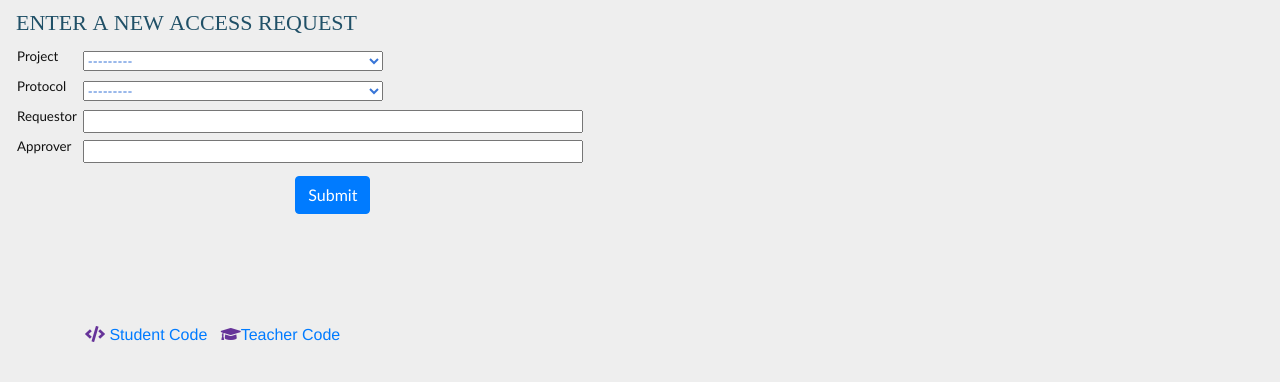
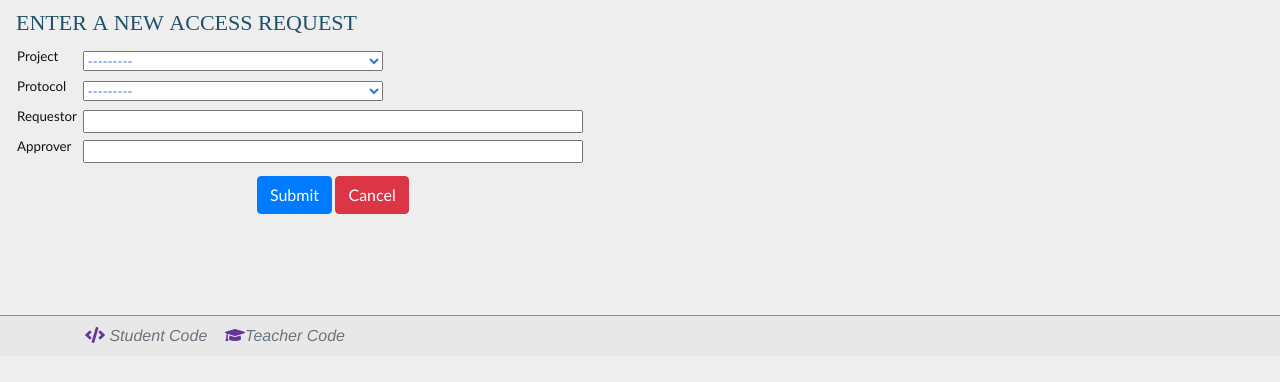
Before and after one commit to hopkinss/access_request_tracker, a Django app: page /add/ in a window 1280 px wide. Shown: the part 96-478 px from the top of the page. Run offline with Django 3.2, Linux system fonts and the light colour scheme; data comes from the database, SQL or seed files in the repository; some libraries are stand-ins or nearby versions.

Commit message:
Added cancel buttons

```diff
--- a/templates/base.html
+++ b/templates/base.html
@@ -33,15 +33,17 @@
       {% endblock %}
       </div>
     </div>
-  <footer style="margin-top:100px;" >
-    <div class= "navbar navbar-inverse navbar-static-bottom" role="navigation">
+  <footer style="margin-top:100px;border-top:1px solid #8d8d8d;background-color:#e8e8e8 ;" >
+    <div class= "navbar navbar-inverse navbar-static-bottom text-muted" role="navigation">
 {#    <div class="navbar-text pull-left">#}
 {#    </div>#}
         <!--Below is the copyright information for the site. You can fill in your own here.-->
         <div class="container text-center">
-            <div>
-            <a href="https://github.com/hopkinss/access_request_tracker"><i style="color:rebeccapurple;" class="fa fa-code"></i>&nbsp;Student Code</a>
-            <a href="https://github.com/UWPCEWebPython/django-blog-2">&nbsp;&nbsp;<i  style="color:rebeccapurple;" class="fa fa-graduation-cap"></i>Teacher Code&nbsp;</a>
+            <div class="text-muted">
+                <a href="https://github.com/hopkinss/access_request_tracker">
+                    <i style="color:rebeccapurple;" class="fa fa-code"></i><i class="text-muted">&nbsp;Student Code</i></a>
+                <a href="https://github.com/UWPCEWebPython/django-blog-2">&nbsp;&nbsp;
+                    <i style="color:rebeccapurple;" class="fa fa-graduation-cap"></i><i class="text-muted">Teacher Code&nbsp;</i></a>
             </div>
         </div>
     </div>
--- a/trackapp/templates/adduser.html
+++ b/trackapp/templates/adduser.html
@@ -42,6 +42,7 @@
                         </td>
                         <td align="center" style="padding-top: 10px;">
                             <button type="submit" class="btn btn-primary">Submit</button>
+                            <a class="btn btn-danger" href="{% url 'entry_list' %}">Cancel</a>
                         </td>
                         <td id="t1">
 
--- a/trackapp/templates/details.html
+++ b/trackapp/templates/details.html
@@ -44,6 +44,7 @@
                         </td>
                         <td align="center" style="padding-top: 10px;">
                             <button type="submit" class="btn btn-primary">Submit</button>
+                            <a class="btn btn-danger" href="{% url 'entry_list' %}">Cancel</a>
                         </td>
                     </tr>
                 </table>
--- a/trackapp/templates/index.html
+++ b/trackapp/templates/index.html
@@ -46,6 +46,7 @@
                         </td>
                         <td align="center" style="padding-top: 10px;">
                             <button type="submit" class="btn btn-primary">Submit</button>
+                            <a class="btn btn-danger" href="{% url 'entry_list' %}">Cancel</a>
                         </td>
                         <td id="t1">
 
--- a/trackapp/templates/user_details.html
+++ b/trackapp/templates/user_details.html
@@ -42,6 +42,7 @@
                         </td>
                         <td align="center" style="padding-top: 10px;">
                             <button type="submit" class="btn btn-primary">Submit</button>
+                            <a class="btn btn-danger" href="{% url 'entry_list' %}">Cancel</a>
                         </td>
                         <td id="t1">
 
```
